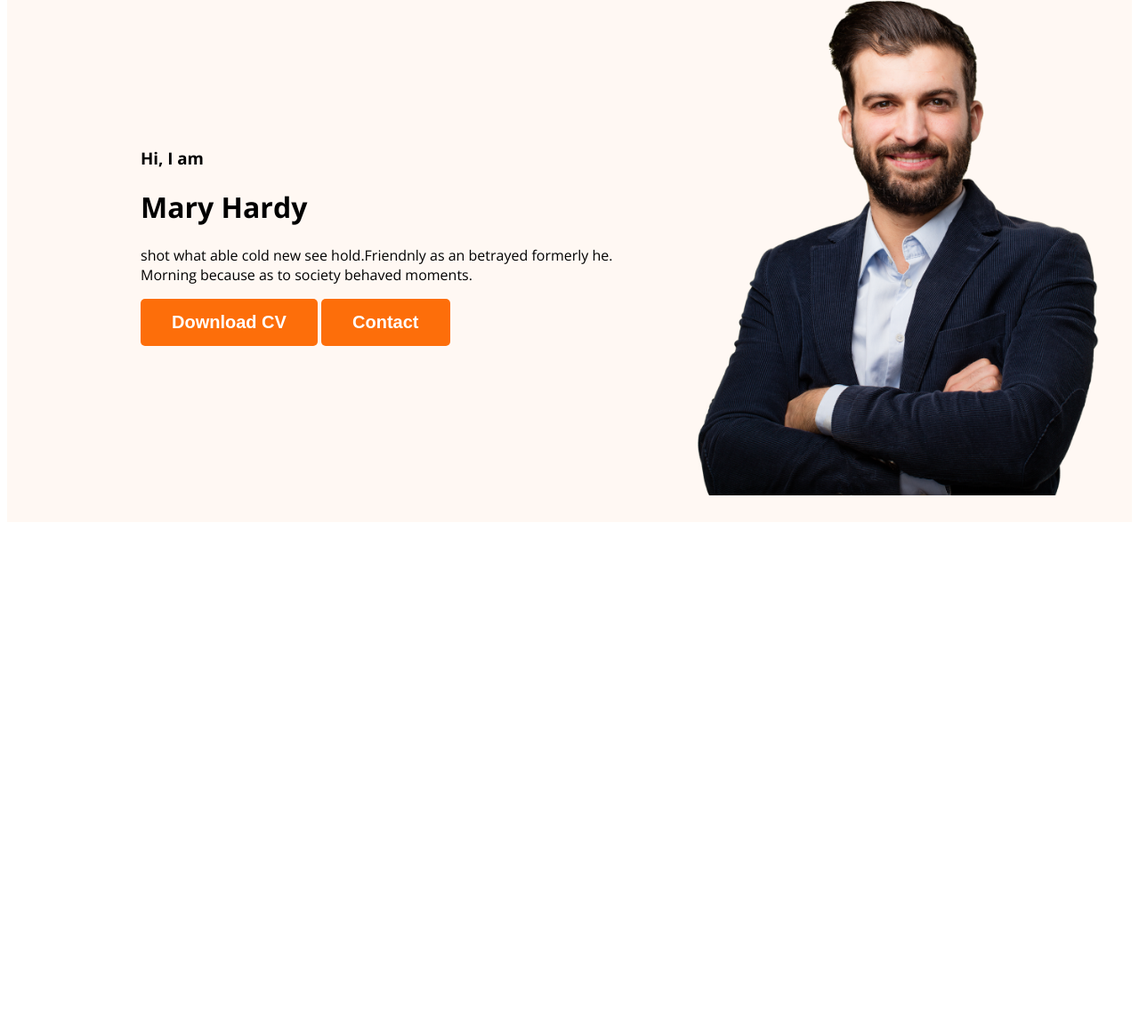
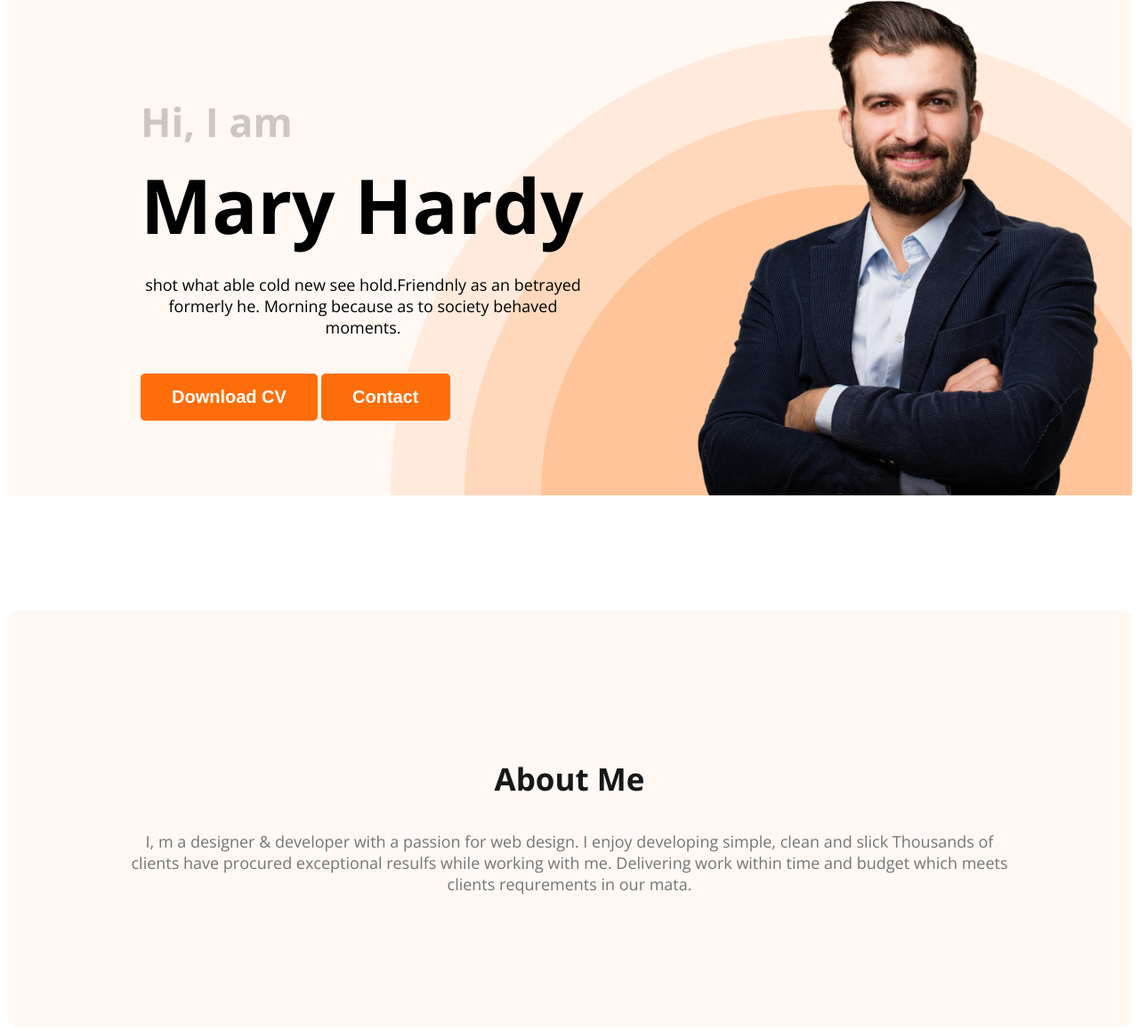
Before and after one commit to U-R-M-I/Portfolio, a plain HTML site: page index.html in a window 1280 px wide. Shown: the part 211-1368 px from the top of the page at 89% size. Before the commit the page ends 806 px from the top, so only its background shows below. Drawn offline with nearby package versions, Linux system fonts and the light colour scheme.

Commit message:
about commited

```diff
--- a/index.html
+++ b/index.html
@@ -20,19 +20,23 @@
                </ul>
           </nav>
           <div class="banner">
-               <div>
+               <div class="banner-contant">
                     <h3 class="banner-greeting">Hi, I am</h3>
-                    <h1>Mary Hardy</h1>
-                    <p>shot what able cold new see hold.Friendnly as an betrayed formerly he. Morning because as to society behaved moments.</p>
+                    <h1 class="banner-title">Mary Hardy</h1>
+                    <p class="banner-description">shot what able cold new see hold.Friendnly as an betrayed formerly he. Morning because as to society behaved moments.</p>
                     <button class="btn-primary">Download CV</button>
-                    <button class="btn-primary">
-                         Contact
-                    </button>
+                    <button class="btn-primary">Contact</button>
                </div>
                <img class="profile-pic" src="images/hardy.png" alt="">
           </div>
      </header>
      <main>
+          <section class="about">
+               <h3 class="section-title">About Me</h3>
+               <p class="secton-description">
+                    I, m a designer & developer with a passion for web design. I enjoy developing simple, clean and slick Thousands of clients have procured exceptional resulfs while working with me. Delivering work within time and budget which meets clients requrements in our mata.
+               </p>
+          </section>
      </main>
      <footer>
 
--- a/styles/Portfolio.css
+++ b/styles/Portfolio.css
@@ -14,6 +14,19 @@ body{
      font-size: 20px;
      font-weight: 700;
      padding:15px 35px;
+}
+.section-title{
+     color:#181818;
+     text-align: center;
+     font-size: 35px;
+     font-weight: 700;
+}
+.secton-description{
+     color: #757575;
+     text-align: center;
+     font-size: 18px;
+
+
 }
 /*nav related styles*/
 nav{
@@ -45,14 +58,45 @@ nav a
 /*Header related style*/
 .header{
      background-color: #fff8f3;
+     background-image: url(../images/header_bg.png);
+     background-repeat: no-repeat;
+     background-position: bottom right;
 }
 .banner{
-     padding: 30px 30px 30px 150px;
+     padding: 30px 30px 0px 150px;
      display: flex;
-     /*justify-content: space-between;*/
+     justify-content: space-between;
      align-items: center;
+}
+.banner-contant{
+     max-width: 500px;
 }
 .banner .profile-pic
 {
    width: 500px;
 }
+.banner-greeting{
+     font-size: 45px;
+     color: #47474747;
+     margin-bottom: 0;
+}
+.banner-title{
+     font-size: 85px;
+     font-weight: 700;
+     margin-top: 5px;
+     margin-bottom: 20px;
+}
+.banner-description{
+     margin-bottom: 40px;
+     text-align: center;
+     font-size: 18px;
+}
+/*main section styles*/
+/*about section styles*/
+
+.about{
+     padding: 130px;
+     border-radius: 10px;
+     background: #fff8f3;
+     margin: 130px 0;
+}
```
